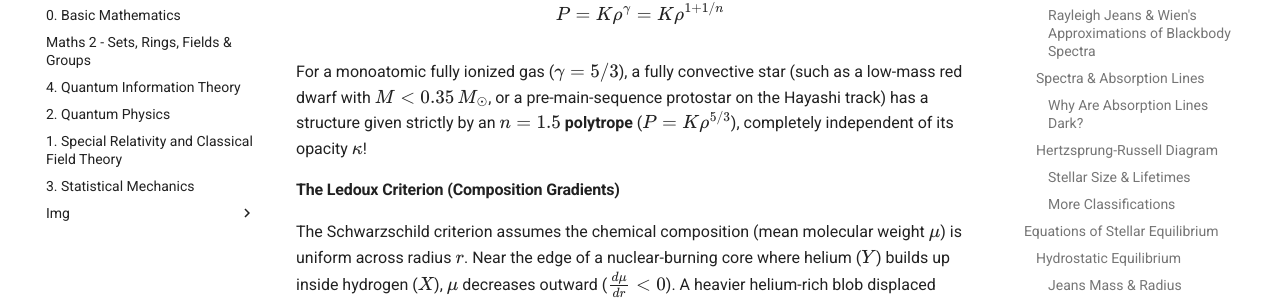
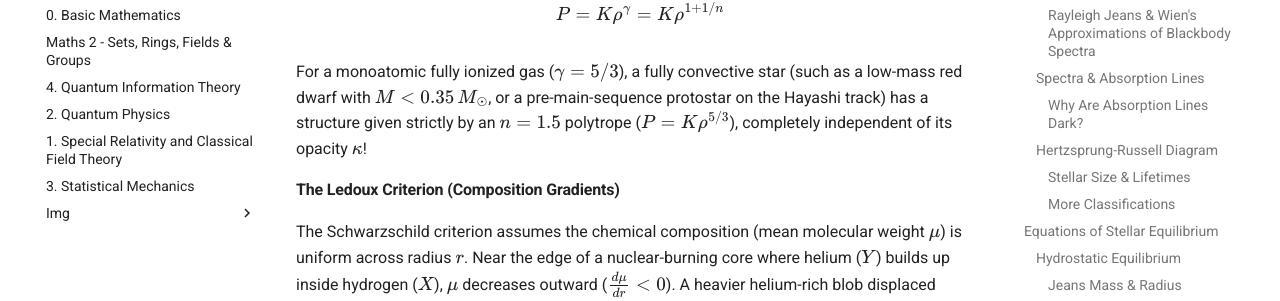
Before and after one commit to regstuff/notes, an MkDocs documentation site: the page built from docs/Physics_Astrophysics.md, in a window 1280 px wide and 900 px high, scrolled down 45735 px. Shown: the part 147-448 px from the top of the window. Built offline with MkDocs 1.6.1 and Material for MkDocs 9.7.7, drawn with Linux system fonts in a browser that asks for light colours.

```diff
--- a/docs/Physics_Astrophysics.md
+++ b/docs/Physics_Astrophysics.md
@@ -979,7 +979,7 @@ When convection dominates and enforces the equality $\frac{dT}{dr} = \frac{\gamm
 
 $$P = K\rho^\gamma = K\rho^{1 + 1/n}$$
 
-For a monoatomic fully ionized gas ($\gamma = 5/3$), a fully convective star (such as a low-mass red dwarf with $M < 0.35\,M_\odot$, or a pre-main-sequence protostar on the Hayashi track) has a structure given strictly by an **$n = 1.5$ polytrope** ($P = K\rho^{5/3}$), completely independent of its opacity $\kappa$!
+For a monoatomic fully ionized gas ($\gamma = 5/3$), a fully convective star (such as a low-mass red dwarf with $M < 0.35\,M_\odot$, or a pre-main-sequence protostar on the Hayashi track) has a structure given strictly by an $n = 1.5$ polytrope ($P = K\rho^{5/3}$), completely independent of its opacity $\kappa$!
 
 #### The Ledoux Criterion (Composition Gradients)
 
```
